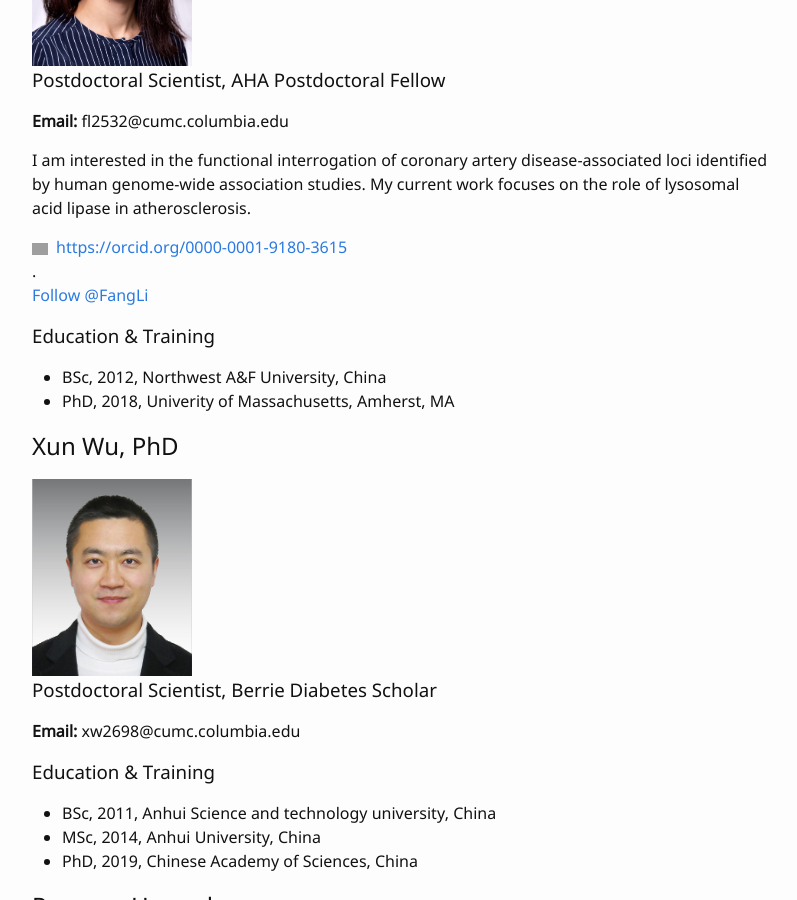
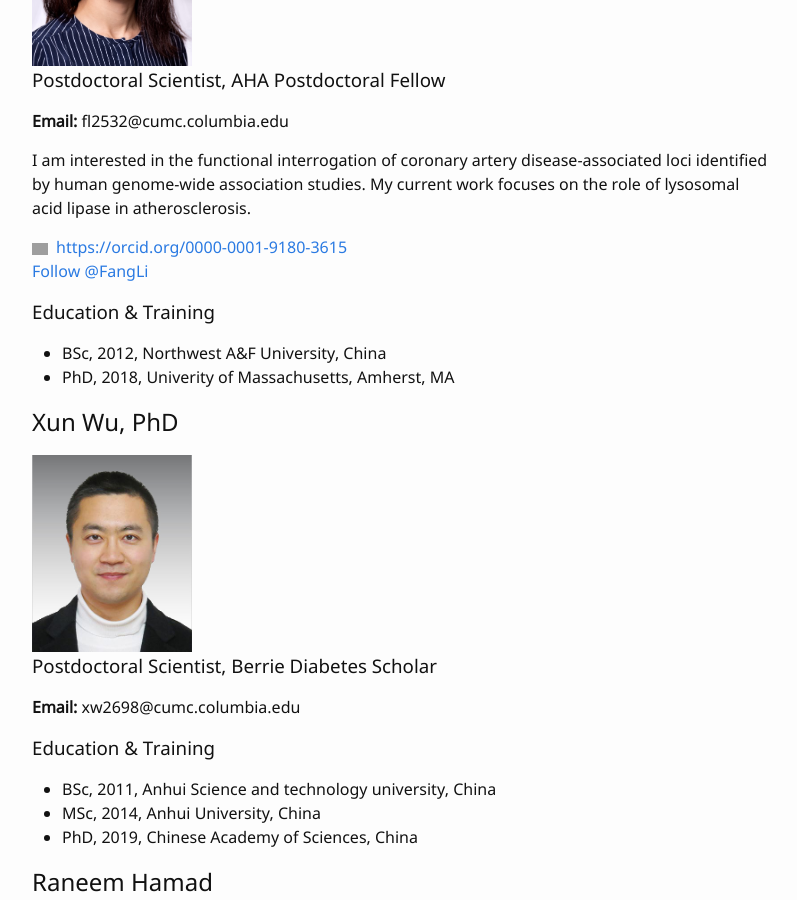
Before and after one commit to hanruizhang/zhanglab, a Jekyll site: the page built from 2_People.md, in a window 1280 px wide and 900 px high, scrolled down 1674 px. Shown: the whole window, without its empty margins (238-1035 px from the left). Built offline with Jekyll 4.4.1, drawn with Linux system fonts in a browser that asks for light colours; comment, search, counter and statistics services are not loaded; grey boxes are pictures that could not be loaded.

Commit message:
Update 2_People.md

```diff
--- a/2_People.md
+++ b/2_People.md
@@ -55,7 +55,7 @@ My work focuses on exploring the functionality of myeloid cells and their roles
 **Email:** fl2532@cumc.columbia.edu
 
 I am interested in the functional interrogation of coronary artery disease-associated loci identified by human genome-wide association studies. My current work focuses on the role of lysosomal acid lipase in atherosclerosis.
-<div itemscope itemtype="https://schema.org/Person"><a itemprop="sameAs" content="https://orcid.org/0000-0001-9180-3615" href="https://orcid.org/0000-0001-9180-3615" target="orcid.widget" rel="me noopener noreferrer" style="vertical-align:top;"><img src="https://orcid.org/sites/default/files/images/orcid_16x16.png" style="width:1em;margin-right:.5em;" alt="ORCID iD icon">https://orcid.org/0000-0001-9180-3615</a></div>.
+<div itemscope itemtype="https://schema.org/Person"><a itemprop="sameAs" content="https://orcid.org/0000-0001-9180-3615" href="https://orcid.org/0000-0001-9180-3615" target="orcid.widget" rel="me noopener noreferrer" style="vertical-align:top;"><img src="https://orcid.org/sites/default/files/images/orcid_16x16.png" style="width:1em;margin-right:.5em;" alt="ORCID iD icon">https://orcid.org/0000-0001-9180-3615</a></div>
 <a href="https://twitter.com/FangLi?ref_src=twsrc%5Etfw" class="twitter-follow-button" data-show-count="false">Follow @FangLi</a><script async src="https://platform.twitter.com/widgets.js" charset="utf-8"></script>
 
 ### Education & Training
```
